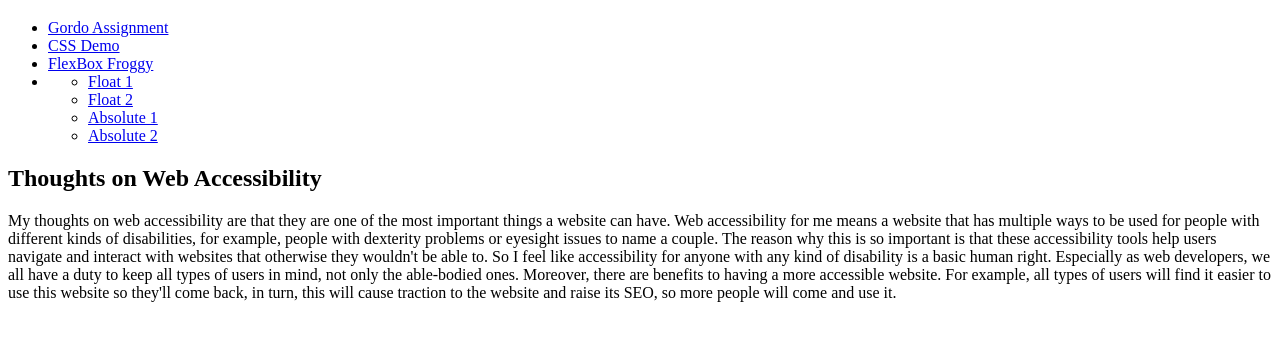
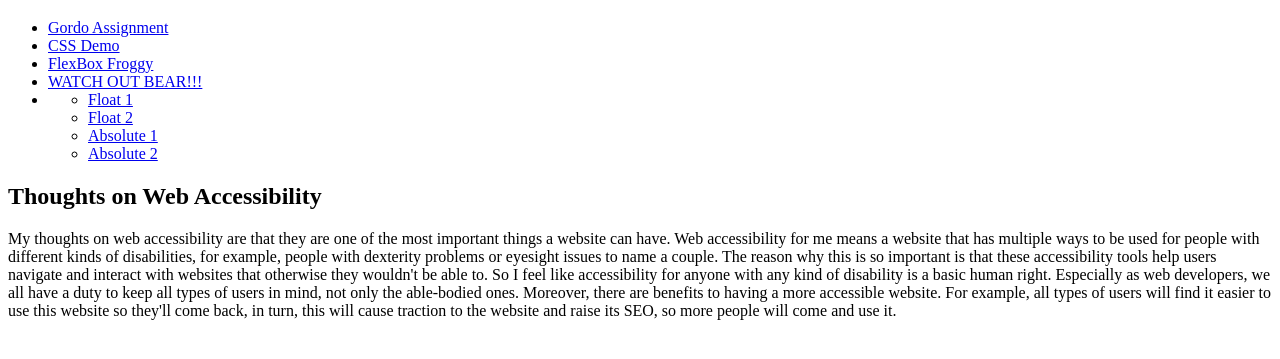
Before and after one commit to DeratM/ifsc-1310, a plain HTML site: page index.html in a window 1280 px wide. Shown: the part 61-420 px from the top of the page. Drawn offline with Linux system fonts and the light colour scheme.

Commit message:
bear update

```diff
--- a/index.html
+++ b/index.html
@@ -18,6 +18,7 @@
       <li><a href="gordo/index.html">Gordo Assignment</a></li>
       <li><a href="css-demo/index.html">CSS Demo</a></li>
       <li><a href="assets/img/Screenshot 2023-10-10 at 11.32.52 AM.png">FlexBox Froggy</a></li>
+      <li><a href="assets/img/bear!!!.jpg">WATCH OUT BEAR!!!</a></li>
       <li>
         <ul>
           <li><a href="positioning-lab/float-1.html">Float 1</a></li>
```
Also changed, not shown: assets/img/bear!!!.jpg (added).
